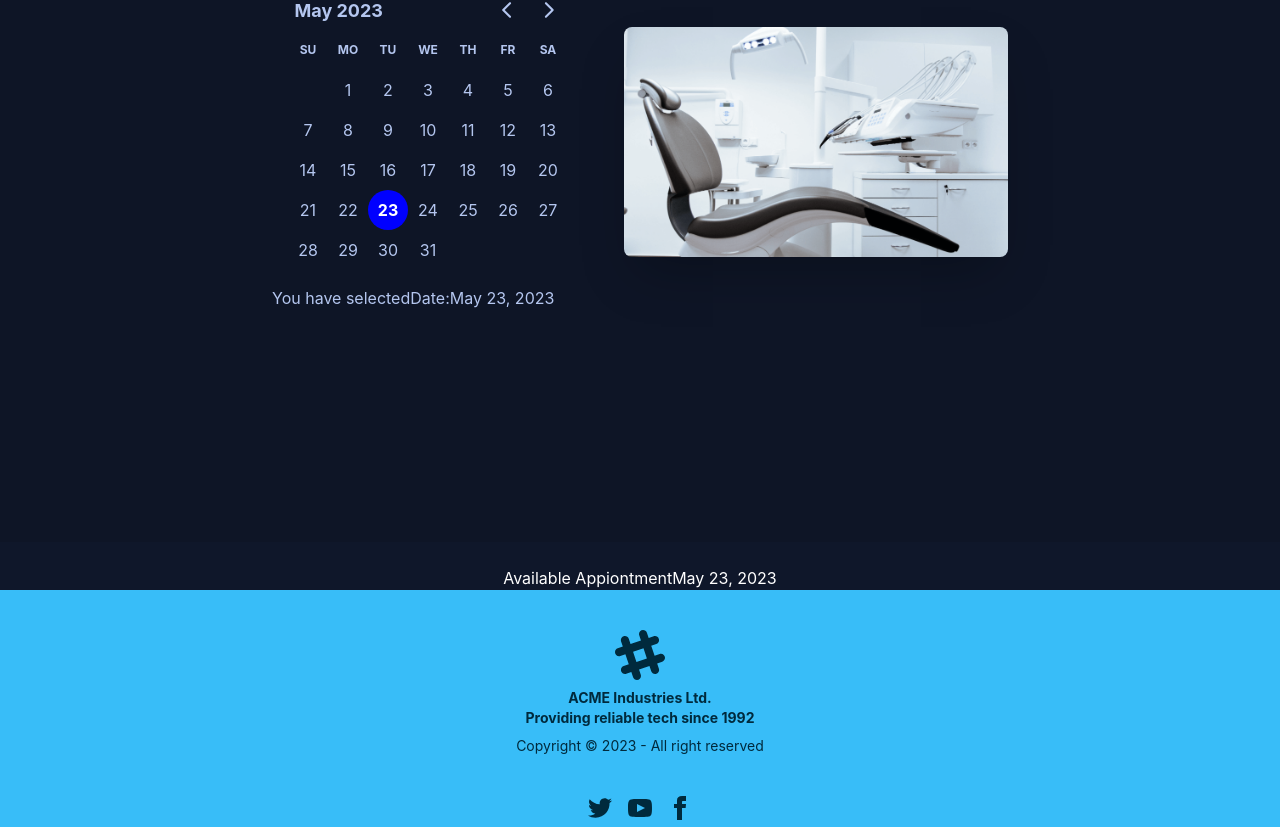
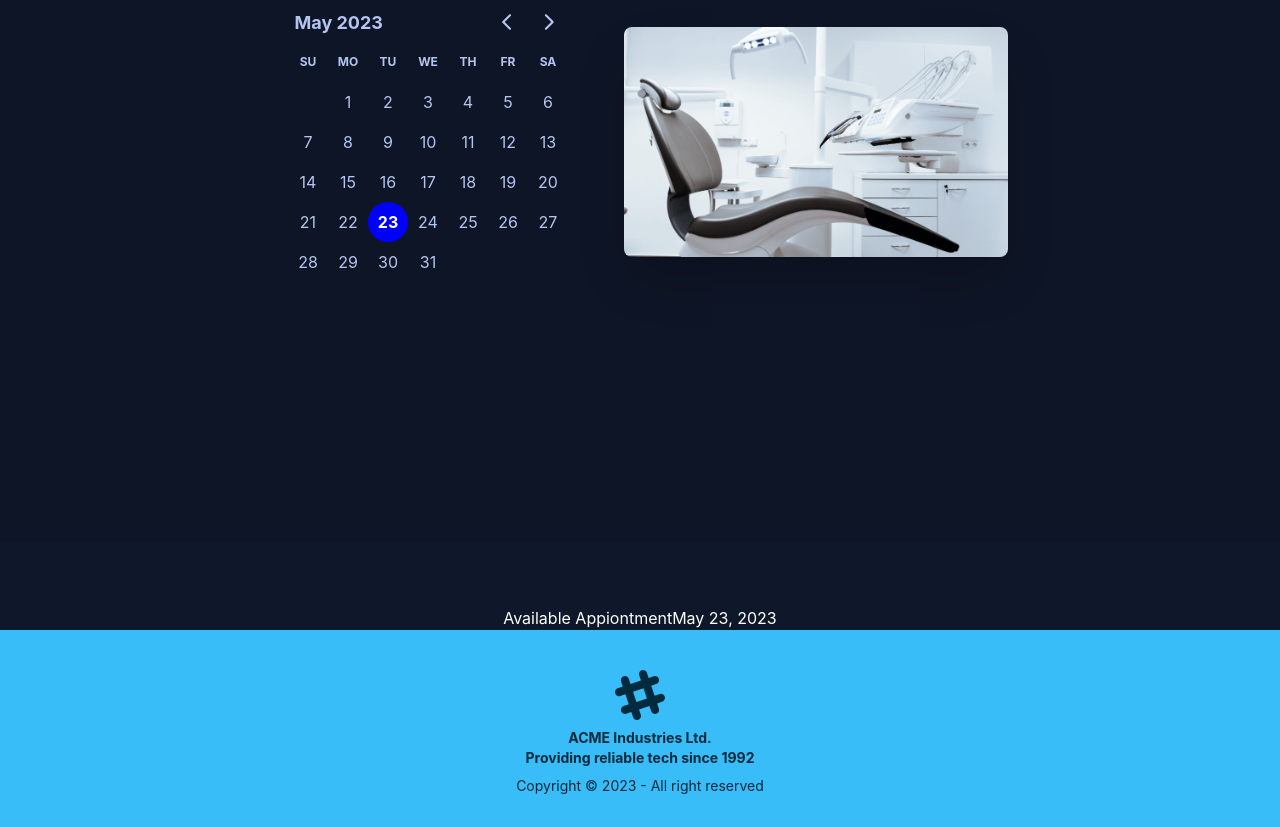
Before and after one commit to Shahjhanmiah/Doctors_Web, a React (Create React App) app: page /appiontment in a window 1280 px wide. Shown: the part 346-1173 px from the top of the page. Built offline with nearby package versions, Linux system fonts and the light colour scheme.

Commit message:
main branch

```diff
--- a/src/Banner/Appiontment/AppiontmentBanner.js
+++ b/src/Banner/Appiontment/AppiontmentBanner.js
@@ -16,7 +16,7 @@ const AppiontmentBanner = ({selectedDate,setSelectedDate}) => {
                         selected={selectedDate}
                         onSelect={setSelectedDate}
                         />
-                        <p>You  have  selectedDate:{format(selectedDate,"PP")}</p>
+
 
 
                     </div>
--- a/src/Banner/Appiontment/AvailableAppiontment/AvailableAppiontment.js
+++ b/src/Banner/Appiontment/AvailableAppiontment/AvailableAppiontment.js
@@ -3,9 +3,9 @@ import React from 'react';
 
 const AvailableAppiontment = ({selectedDate}) => {
     return (
-        <div>
+        <section className='mt-16'>
             <p className='text-center text-white'>Available Appiontment{format(selectedDate, "PP")}</p>
-        </div>
+        </section >
     );
 };
 
```
